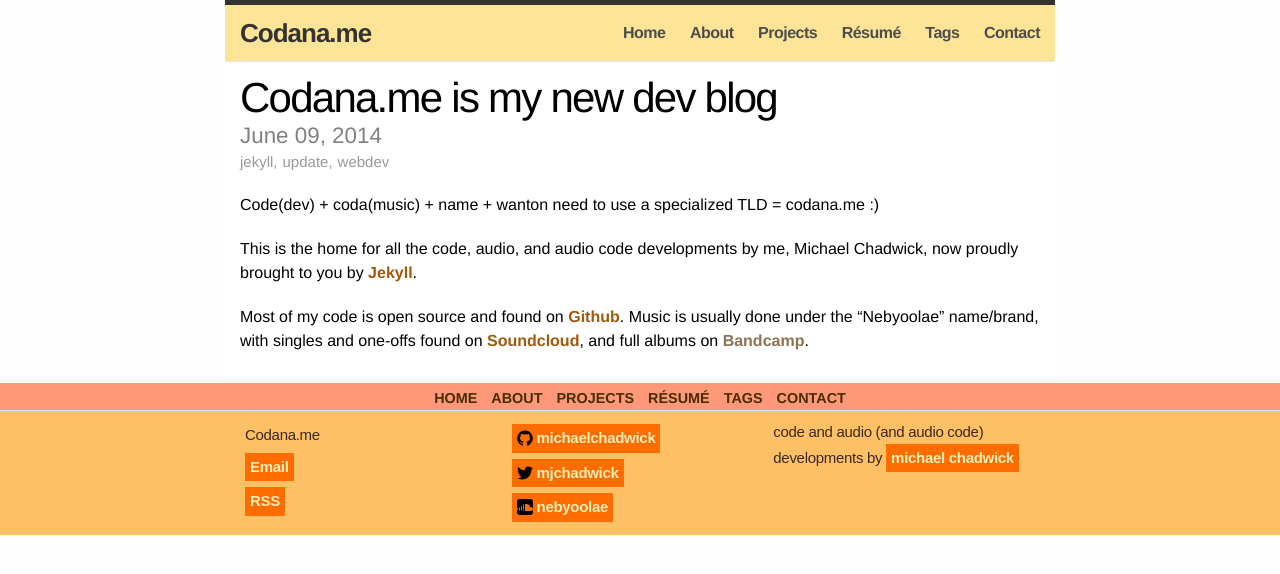
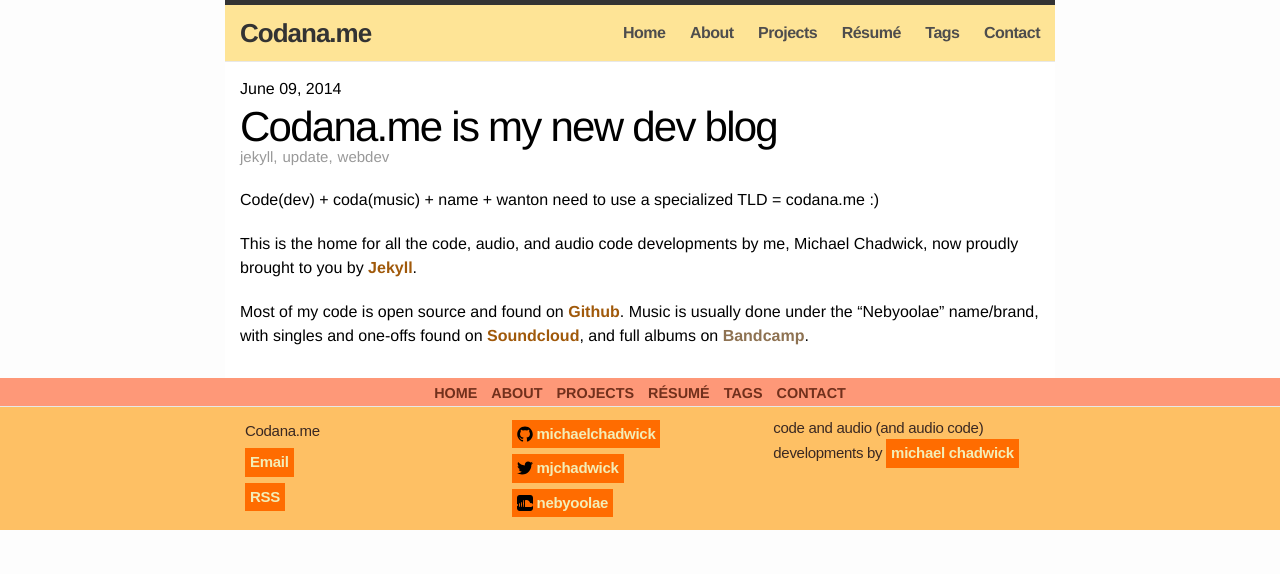
Before and after one commit to michaelchadwick/codana.me, a Jekyll site: the page built from _posts/2014-06-09-codana.me-is-my-new-blog.markdown, in a window 1280 px wide. Shown: the top 574 px of the page. Built offline with Jekyll 4.4.1, drawn with Linux system fonts in a browser that asks for light colours; nearby versions of some CDN libraries.

Commit message:
updated post and post list with tags and consistent ordering of info

```diff
--- a/_layouts/post.html
+++ b/_layouts/post.html
@@ -5,9 +5,9 @@
 <div class="post">
 
   <header class="post-header">
+    {{ page.date | date: "%B %d, %Y" }}
     <h1>{{ page.title }}</h1>
     <div class="meta pretags">
-    {{ page.date | date: "%B %d, %Y" }}
     {% if page.author %}
       • {{ page.author }}
     {% endif %}
--- a/assets/css/custom.css
+++ b/assets/css/custom.css
@@ -54,11 +54,9 @@
   text-transform: uppercase;
 }
 nav.site-links a,
-nav.site-links a:active {
-  color: #482c02;
-}
+nav.site-links a:active,
 nav.site-links a:visited {
-  color: #a24629;
+  color: #71301c;
 }
 
 footer.site-footer {
@@ -172,6 +170,10 @@
   color: #4e4d4d;
 }
 
+.subhead {
+  margin: 3px auto 20px;
+}
+
 .posts {
   padding-left: 3px;
 }
@@ -196,16 +198,11 @@
   margin-bottom: 10px;
 }
 .posts .full-entry a {
-  -moz-appearance: button;
-  -webkit-appearance: button;
-  font-weight: bold;
-  margin-top: 8px;
-  text-align: center;
-  text-transform: uppercase;
+  margin-bottom: 15px;
   width: 100%;
 }
-.subhead {
-  margin: 3px auto 20px;
+.posts .full-entry a:hover {
+  text-decoration: none;
 }
 
 .highlight pre {
@@ -278,6 +275,10 @@
   text-decoration: none;
 }
 
+.pagination {
+  margin-bottom: 20px;
+}
+
 /* individual tag page */
 h3.tag {
   background-color: rgb(136, 54, 0);
@@ -305,7 +306,8 @@
   transform: rotate(45deg);
   width: 25px;
 }
-span.tag {
+span.tag,
+div.tag {
   font-size: 0.75rem;
 }
 
--- a/index.html
+++ b/index.html
@@ -16,10 +16,11 @@
       <li>
         <span class="post-date">{{ post.date | date: "%b %-d, %Y" }}</span>
         <a class="post-link" href="{{ post.url | prepend: site.baseurl }}">{{ post.title }}</a>
+        <div class="tag">{{ post | tags }}</div>
         {% if post.content contains '<!--more-->' %}
         <p>{{ post.content | split:'<!--more-->' | first }}</p>
         <div class="full-entry">
-          <a href="{{ post.url | prepend: site.baseurl }}">Full entry</a>
+          <a href="{{ post.url | prepend: site.baseurl }}" class="pure-button pure-button-primary">Full entry</a>
         </div>
         {% endif %}
       </li>
```
